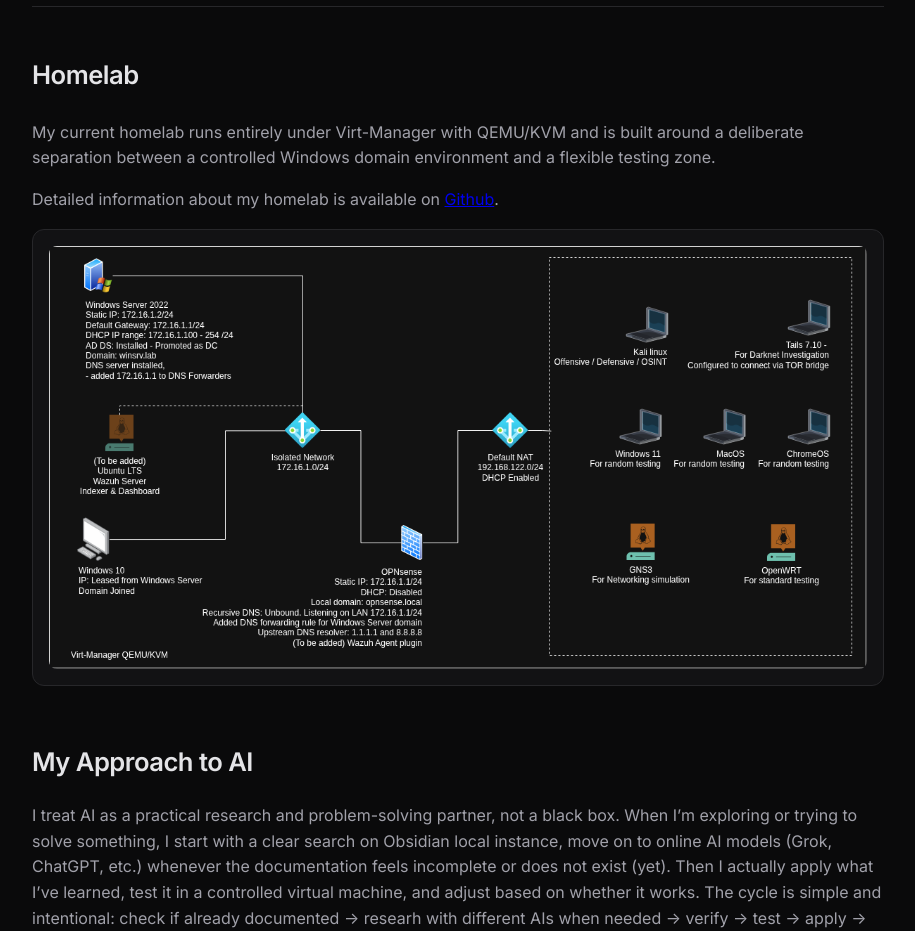
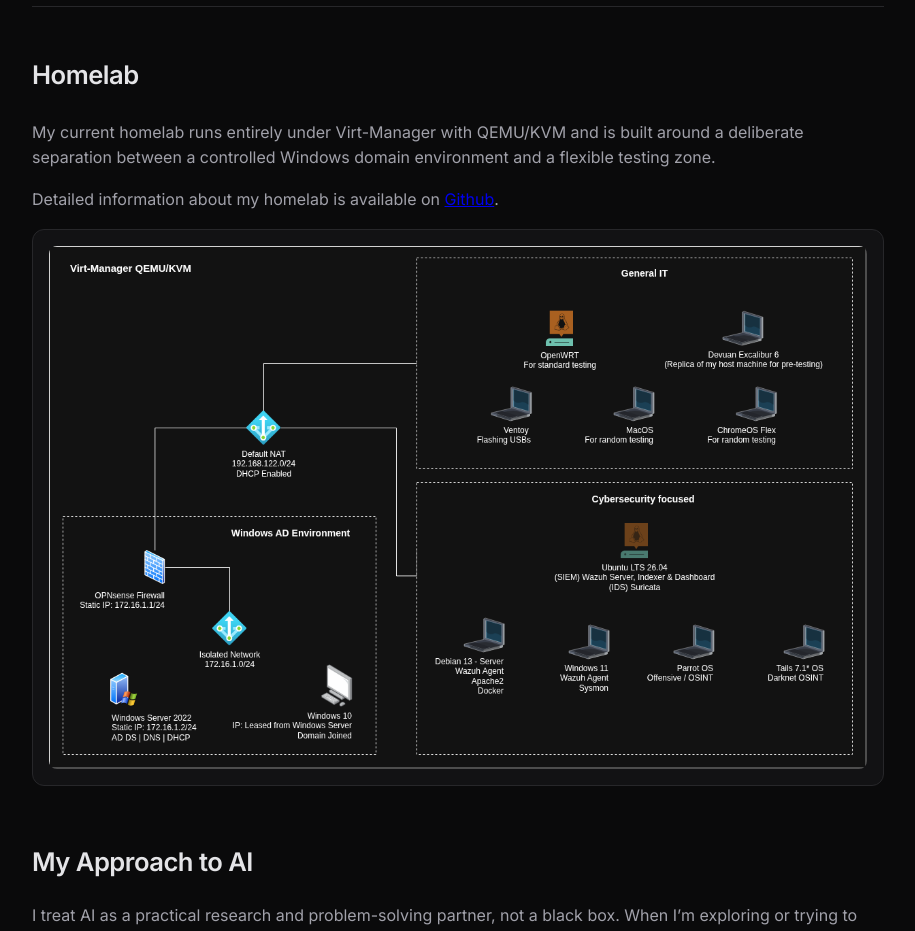
Before and after one commit to b4h4w/b4h4w.github.io, a Jekyll site: the page built from index.md, in a window 1280 px wide. Shown: the part 599-1530 px from the top of the page, without its empty margins (182-1097 px from the left). Built offline with Jekyll 4.4.1, drawn with Linux system fonts in a browser that asks for light colours.

Commit message:
Updated my current homelab setup

```diff
--- a/index.md
+++ b/index.md
@@ -27,7 +27,7 @@ description: Personal site of Rustom – OSINT, CTI, digital investigations and
   </p>
   <div class="homelab-image">
     <img
-       src="{{ '/assets/images/Full_current_homelab_setup_w_planned_Wazuh.drawio.png' | relative_url }}"
+       src="{{ '/assets/images/Current_homelab.drawio.png' | relative_url }}"
        alt="Homelab diagram: Windows Server 2022, Windows 10 Client, OPNsense Firewall, Kali Linux, Windows 11, ChromeOS, MacOS, Tails, GNS3 VM, OpenWRT"
        loading="lazy"
     >
```
